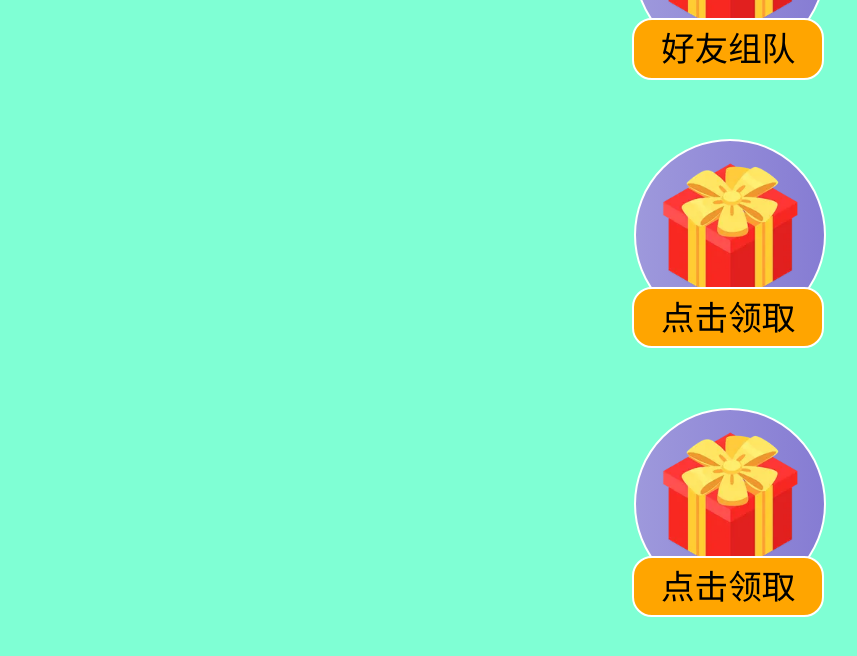
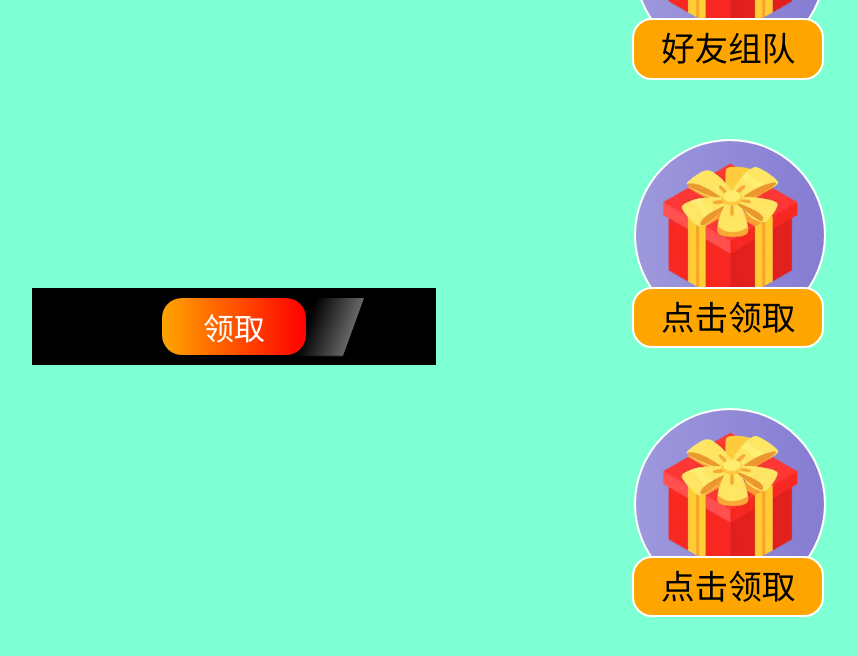
Before and after one commit to zhangone233/h5_demo, a React app: page / in a window 1280 px wide. Shown: the top 656 px of the page, without its empty margins (406-1263 px from the left). Built offline with nearby package versions, Linux system fonts and the light colour scheme.

Commit message:
feat: 扫光动画

```diff
--- a/src/pages/pageD/pageD.jsx
+++ b/src/pages/pageD/pageD.jsx
@@ -37,6 +37,10 @@ export default class PageD extends PureComponent {
               </div>
             ))}
           </div>
+
+          <div className='footer'>
+            <button className='btn sweep-ray'>领取</button>
+          </div>
         </div>
       </div>
     )
--- a/src/pages/pageD/pageD.scss
+++ b/src/pages/pageD/pageD.scss
@@ -83,7 +83,7 @@
             // 帧动画的名称 （@keyframes 自定义的名称）
             animation-name: rotateAndScale;
             // 动画速度曲线 (linear（匀速）、ease（慢-快-慢）、ease-in（开始慢）、ease-out（结束慢）、ease-in-out（开始、结束慢）)
-            animation-timing-function: linear;
+            animation-timing-function: cubic-bezier(0.4, 0, 1, 1);
             // 总共重复执行多少次动画，默认一次 （infinite 为无限循环动画）
             animation-iteration-count: infinite;
           }
@@ -110,5 +110,64 @@
         }
       }
     }
+
+    .footer{
+      width: 4rem;
+      padding: 0.1rem;
+      background-color: #000;
+      text-align: center;
+      margin: 3rem auto 0;
+
+      .btn{
+        outline: none;
+        list-style: none;
+        border: 0;
+        width: 1.5rem;
+        height: 0.6rem;
+        background-image: linear-gradient(to right, orange, red);
+        border-radius: 20px;
+        color: #fff;
+        font-size: 0.32rem;
+        font-weight: 400;
+
+        &.sweep-ray{
+          position: relative;
+          // 实际开发中加上溢出隐藏。这样伪元素就不会在父级元素的外面显示
+          // overflow: hidden;
+
+          // 需求：动画总执行时长 0.7秒。 每隔1.5秒执行一次。
+          // 总共 2.2秒的时间 动画只能占用0.7   ----   Math.round(0.7 / 2.2 * 100) 约等于 32% 的动画时长
+          @keyframes sweepRay {
+            0% {
+              transform: skewX(-20deg) translateX(0);
+            }
+
+            32% {
+              transform: skewX(-20deg) translateX(2.1rem);
+            }
+
+            100% {
+              transform: skewX(-20deg) translateX(2.1rem);
+            }
+          }
+
+          &::before{
+            content: '';
+            height: 100%;
+            width: 0.5rem;
+            position: absolute;
+            top: 0;
+            left: -0.6rem;
+            background-image: linear-gradient(to right, rgba(255, 255, 255, 0), rgba(255, 255, 255, .4));
+            // X水平方向倾斜负20度     X水平平移为0
+            transform: skewX(-20deg) translateX(0);
+            animation-name: sweepRay;
+            animation-duration: calc(0.7s + 1.5s);
+            animation-timing-function: linear;
+            animation-iteration-count: infinite;
+          }
+        }
+      }
+    }
   }
 }
```
